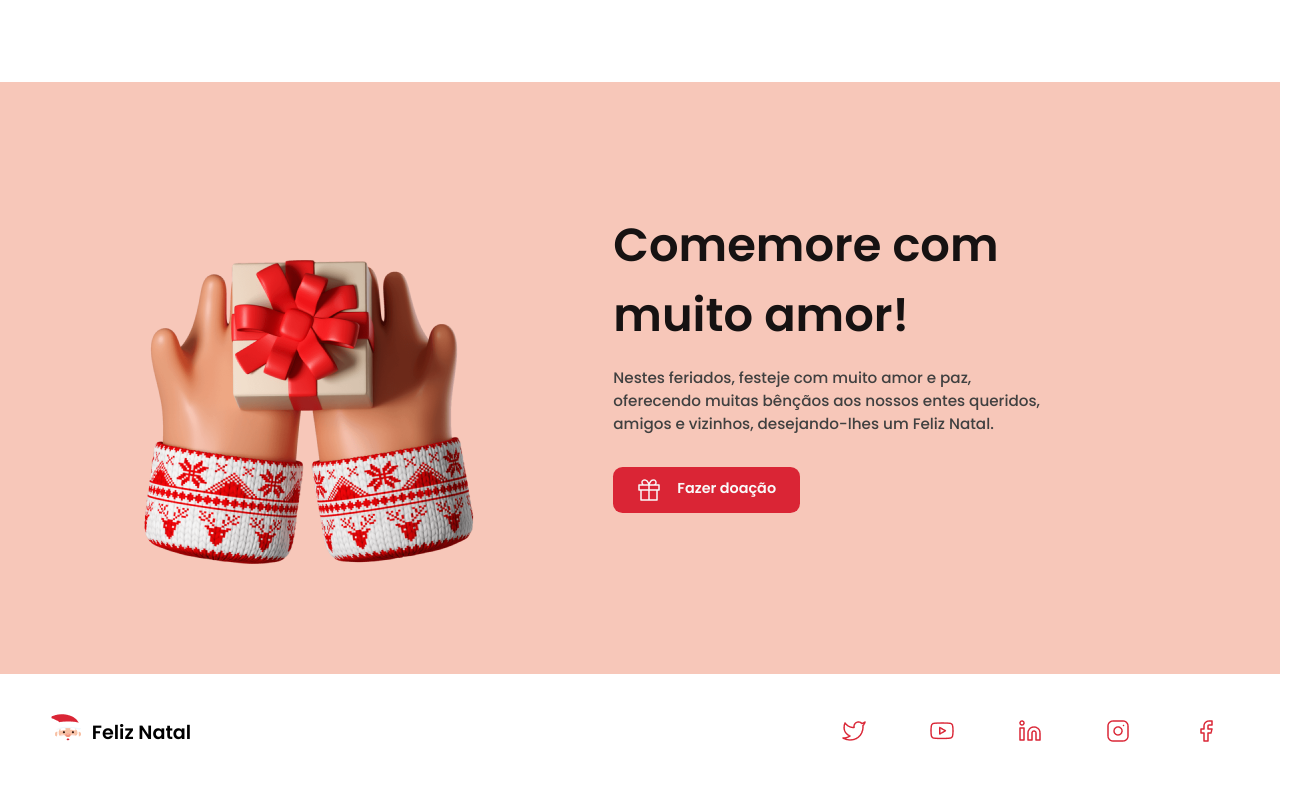
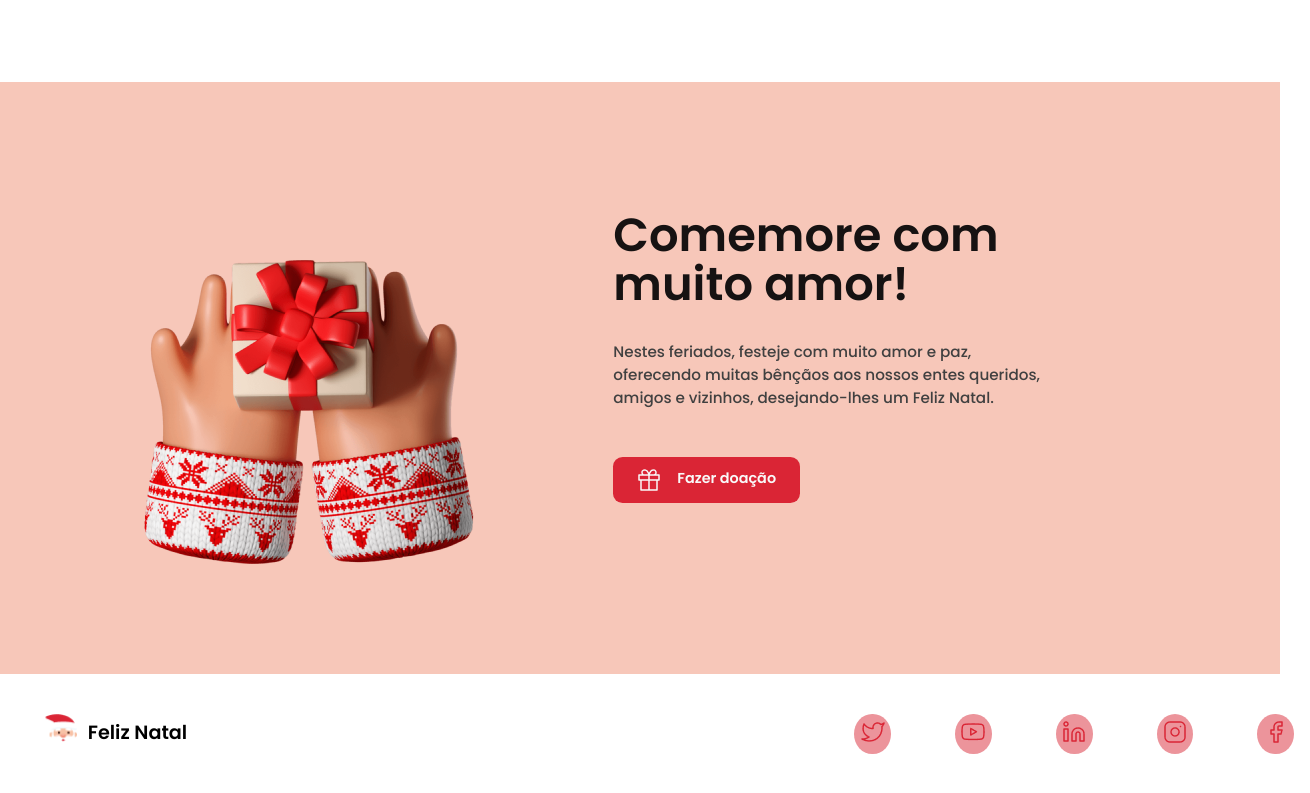
Before and after one commit to VictorRodrigues16/FelizNatal, a plain HTML site: page index.html in a window 1280 px wide. Shown: the part 1159-1952 px from the top of the page, 1310 px wide, since content can reach past the window. Drawn offline with Linux system fonts and the light colour scheme.

Commit message:
fix: Background icons, spacing h1

```diff
--- a/style.css
+++ b/style.css
@@ -64,6 +64,7 @@ section#page1 h1{
     font-size: 2.6rem;
     color: #161212;
     width: 21rem;
+    line-height: 47px;
 }
 
 section#page1 li{
@@ -77,7 +78,7 @@ section#page1 li{
 div#bloco1{
     display: flex;
     flex-direction: column;
-    gap: 0.9rem;
+    gap: 1rem;
 }
 
 button#img-button{
@@ -195,6 +196,7 @@ section#page3 h1{
     font-size: 2.9rem;
     color: #161212;
     width: 27rem;
+    line-height: 49px;
 }
 
 section#page3 li{
@@ -236,7 +238,7 @@ button#img-button2:hover{
 div#text-page3{
     display: flex;
     flex-direction: column;
-    gap: 1rem;
+    gap: 2rem;
 }
 
 section#page4{
@@ -251,7 +253,10 @@ section#page4 p{
     font-weight: 600;
     font-size: 1.2rem;
     padding-top: 0.3rem;
+    width: 8rem;
 }
+
+
 
 div#img4{
     display: flex;
@@ -260,3 +265,9 @@ div#img4{
     margin-top: auto;
     margin-bottom: auto;
 }
+
+.rb{
+    background-color: #ec949b;
+    padding: 0.4rem;
+    border-radius: 50%;
+}
```
